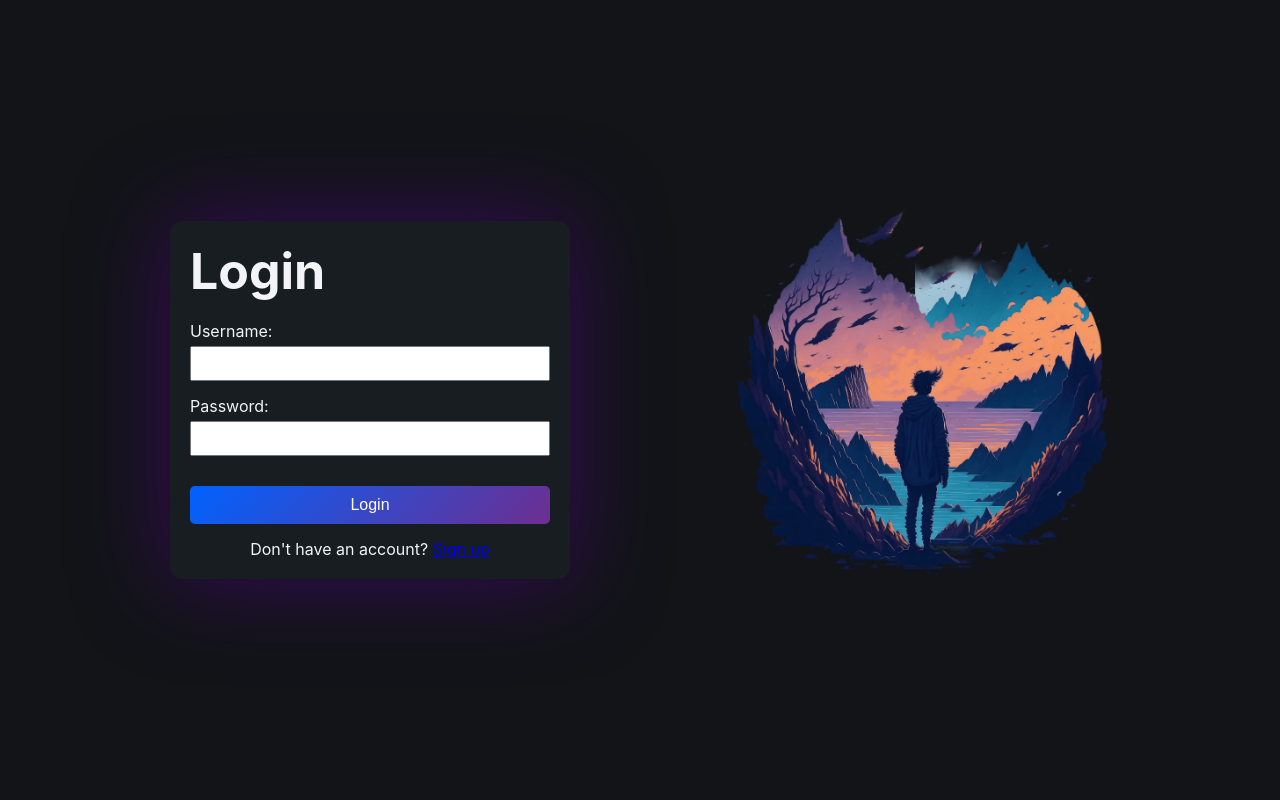
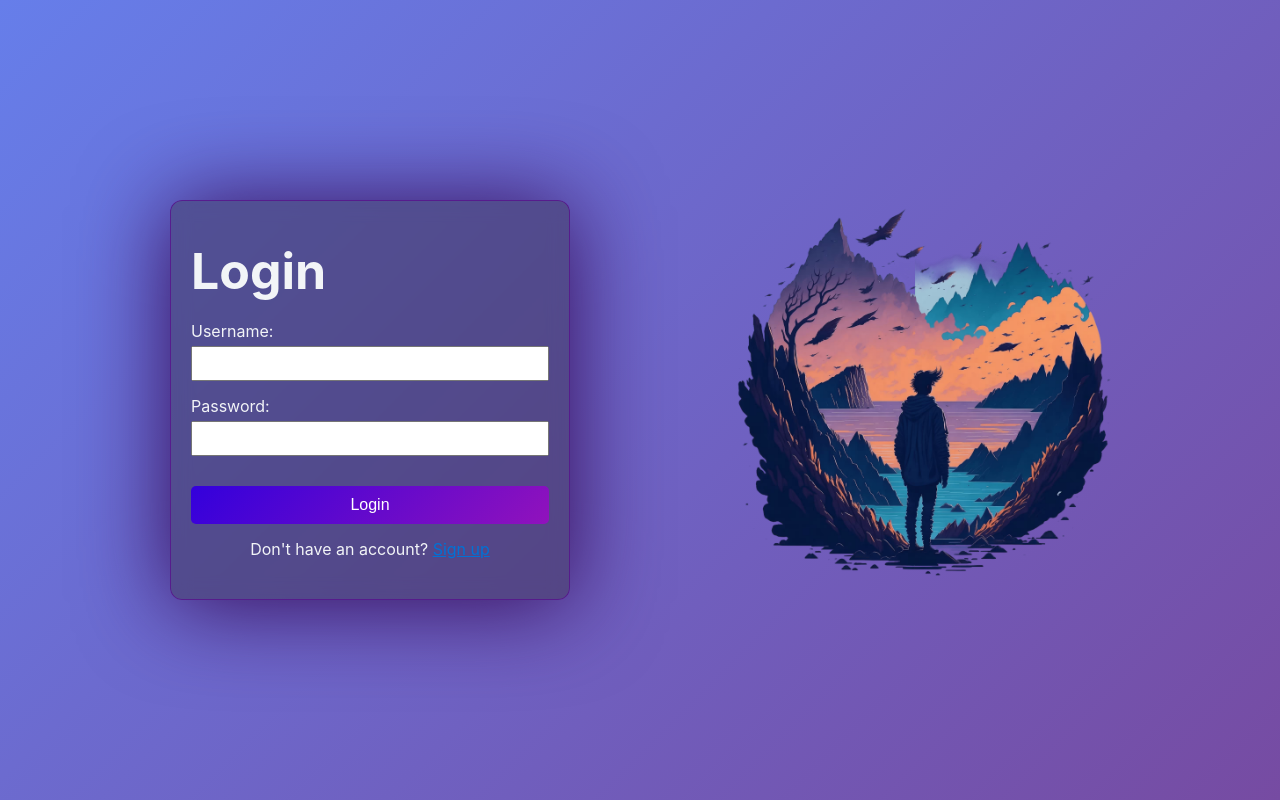
Before and after one commit to Niduka292/email-service-frontend, a React (Vite) app: page /login in a window 1280 px wide. Built offline with nearby package versions, Linux system fonts and the light colour scheme; no server answers.

Commit message:
Update theme for login and signup pages

```diff
--- a/src/pages/LoginPage.jsx
+++ b/src/pages/LoginPage.jsx
@@ -54,15 +54,19 @@ const LoginPage = () => {
             alignItems: 'center',
             justifyContent: 'center',
             gap: '40px',
-            padding: '20px'
+            padding: '20px',
+            backgroundImage: 'linear-gradient(135deg, #667eea 0%, #764ba2 100%)'
         }}>
             <div className="login-form-container" style={{
                 maxWidth: '400px',
                 width: '100%',
-                padding: '20px',
-                backgroundColor: '#171D21',
+                padding: '40px 20px',
+                backgroundColor: '#3021326b',
                 borderRadius: '12px',
-                boxShadow: '0px 0px 90px #360a57ff'
+                boxShadow: '0px 4px 90px #360a57ff',
+                backdropFilter: 'blur(10px)',
+                WebkitBackdropFilter: 'blue(10px)',
+                border: '1px solid #58138cd3'
             }}>
                 <h1 style={{marginBottom: '20px', fontSize: '50px'}}>Login</h1>
                 <form onSubmit={handleSubmit}>
@@ -113,7 +117,7 @@ const LoginPage = () => {
                         style={{
                             width: '100%',
                             padding: '10px',
-                            background: 'linear-gradient(135deg, rgb(0, 98, 255) 0%, rgb(110, 46, 143) 100%)',
+                            background: 'linear-gradient(135deg, rgba(51, 0, 220, 1) 0%, rgba(145, 18, 188, 1) 100%)',
                             color: 'white',
                             border: 'none',
                             cursor: 'pointer',
@@ -126,7 +130,7 @@ const LoginPage = () => {
                     </button>
                 </form>
                 <p style={{ marginTop: '15px', textAlign: 'center' }}>
-                    Don't have an account? <Link to="/signup">Sign up</Link>
+                    Don't have an account? <Link to="/signup" style={{color:'#0072d6ff'}}>Sign up</Link>
                 </p>
             </div>
 
--- a/src/pages/SignupPage.jsx
+++ b/src/pages/SignupPage.jsx
@@ -57,14 +57,17 @@ const SignupPage = () => {
             justifyContent: 'center',
             gap: '80px',
             padding: '20px',
+            backgroundImage: 'linear-gradient(135deg, #667eea 0%, #764ba2 100%)'
         }}>
             <div className="signup-form-container" style={{
                 maxWidth: '400px',
                 width: '100%',
                 padding: '20px',
-                backgroundColor: '#171D21',
+                backgroundColor: '#372a415e',
                 borderRadius: '12px',
-                boxShadow: '0px 0px 200px #360a57ff'
+                backdropFilter: 'blur(10px)',
+                WebkitBackdropFilter: 'blue(10px)',
+                boxShadow: '0px 0px 200px #5a2881ff'
             }}>
                 <h1 style={{ marginBottom: '15px' }}>Sign Up</h1>
                 <form onSubmit={handleSubmit}>
```
